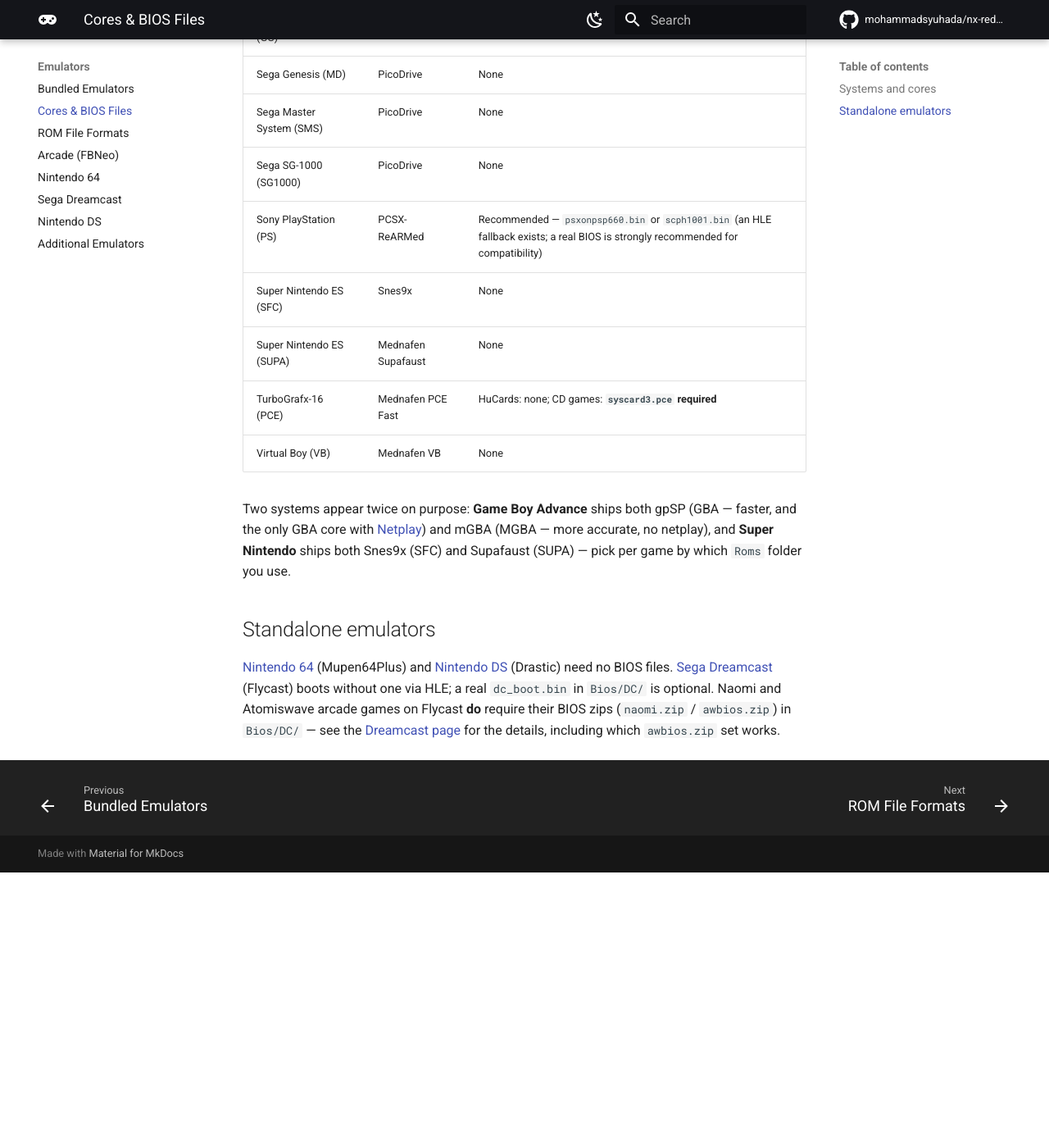
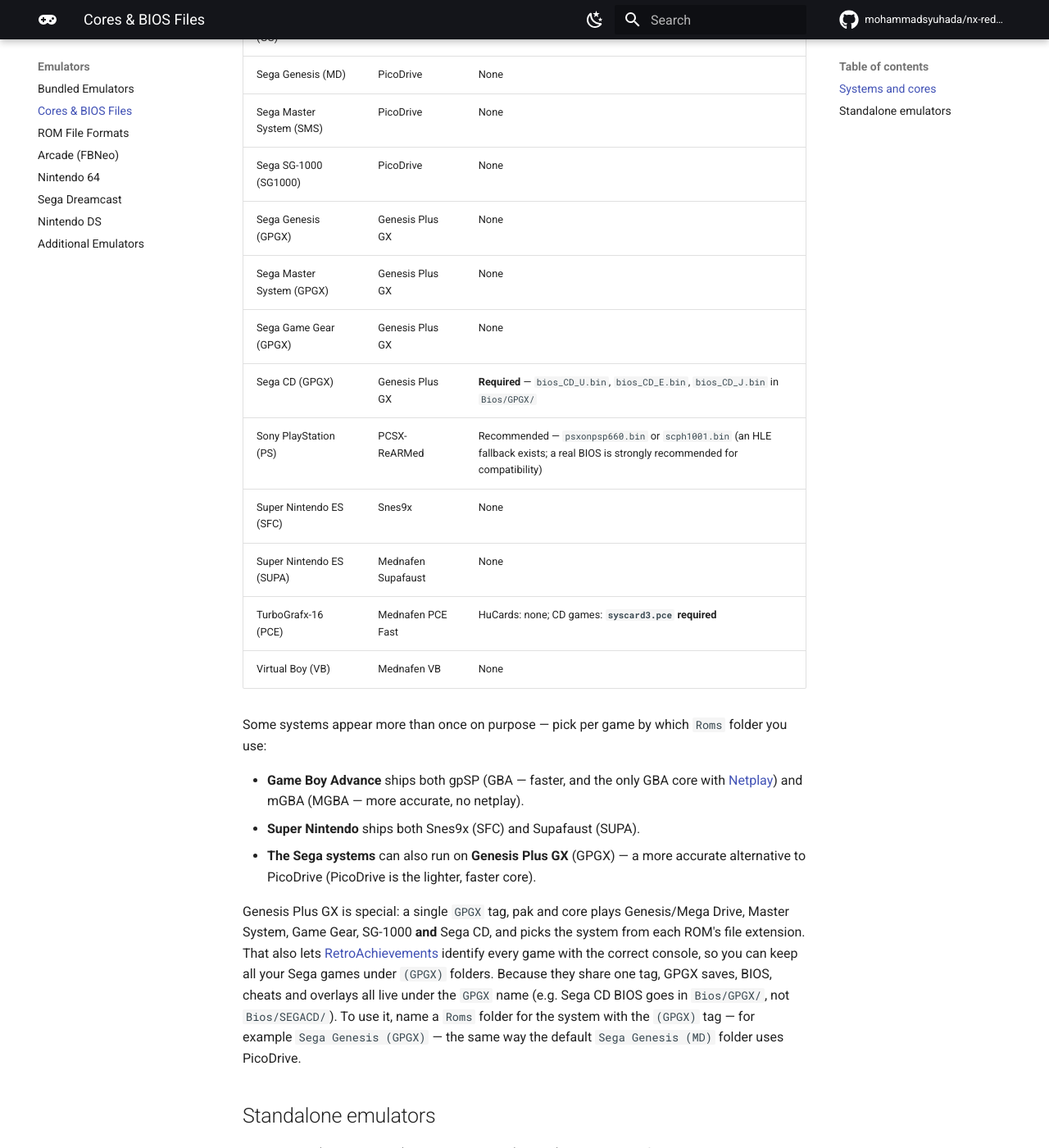
Before and after one commit to mohammadsyuhada/nx-redux-docs, an MkDocs documentation site: the page built from docs/emulators/cores.md, in a window 1280 px wide and 1400 px high, scrolled down 2184 px. Shown: the whole window at 82% size. Built offline with MkDocs 1.6.1 and Material for MkDocs 9.7.7, drawn with Linux system fonts in a browser that asks for light colours; comment, search, counter and statistics services are not loaded; before the commit the page ends 3248 px from its top, so only the background shows below that.

Commit message:
docs(emulators): document the Genesis Plus GX (GPGX) Sega core and its RetroAchievements and netplay support

```diff
--- a/docs/emulators/cores.md
+++ b/docs/emulators/cores.md
@@ -46,17 +46,36 @@
 | Sega Genesis (MD) | PicoDrive | None |
 | Sega Master System (SMS) | PicoDrive | None |
 | Sega SG-1000 (SG1000) | PicoDrive | None |
+| Sega Genesis (GPGX) | Genesis Plus GX | None |
+| Sega Master System (GPGX) | Genesis Plus GX | None |
+| Sega Game Gear (GPGX) | Genesis Plus GX | None |
+| Sega CD (GPGX) | Genesis Plus GX | **Required** — `bios_CD_U.bin`, `bios_CD_E.bin`, `bios_CD_J.bin` in `Bios/GPGX/` |
 | Sony PlayStation (PS) | PCSX-ReARMed | Recommended — `psxonpsp660.bin` or `scph1001.bin` (an HLE fallback exists; a real BIOS is strongly recommended for compatibility) |
 | Super Nintendo ES (SFC) | Snes9x | None |
 | Super Nintendo ES (SUPA) | Mednafen Supafaust | None |
 | TurboGrafx-16 (PCE) | Mednafen PCE Fast | HuCards: none; CD games: **`syscard3.pce` required** |
 | Virtual Boy (VB) | Mednafen VB | None |
 
-Two systems appear twice on purpose: **Game Boy Advance** ships both gpSP
-(GBA — faster, and the only GBA core with [Netplay](../netplay.md#supported-systems))
-and mGBA (MGBA — more accurate, no netplay), and **Super Nintendo**
-ships both Snes9x (SFC) and Supafaust (SUPA) — pick per game by which
-`Roms` folder you use.
+Some systems appear more than once on purpose — pick per game by which
+`Roms` folder you use:
+
+- **Game Boy Advance** ships both gpSP (GBA — faster, and the only GBA core
+  with [Netplay](../netplay.md#supported-systems)) and mGBA (MGBA — more
+  accurate, no netplay).
+- **Super Nintendo** ships both Snes9x (SFC) and Supafaust (SUPA).
+- **The Sega systems** can also run on **Genesis Plus GX** (GPGX) — a more
+  accurate alternative to PicoDrive (PicoDrive is the lighter, faster core).
+
+Genesis Plus GX is special: a single `GPGX` tag, pak and core plays
+Genesis/Mega Drive, Master System, Game Gear, SG-1000 **and** Sega CD, and
+picks the system from each ROM's file extension. That also lets
+[RetroAchievements](../apps/retroachievements.md) identify every game with
+the correct console, so you can keep all your Sega games under `(GPGX)`
+folders. Because they share one tag, GPGX saves, BIOS, cheats and overlays
+all live under the `GPGX` name (e.g. Sega CD BIOS goes in `Bios/GPGX/`,
+not `Bios/SEGACD/`). To use it, name a `Roms` folder for the system with
+the `(GPGX)` tag — for example `Sega Genesis (GPGX)` — the same way the
+default `Sega Genesis (MD)` folder uses PicoDrive.
 
 ## Standalone emulators
 
```
Also changed, not shown: docs/apps/retroachievements.md (+7 -0 lines), docs/emulators/rom-formats.md (+2 -0 lines), docs/netplay.md (+1 -0 lines).
